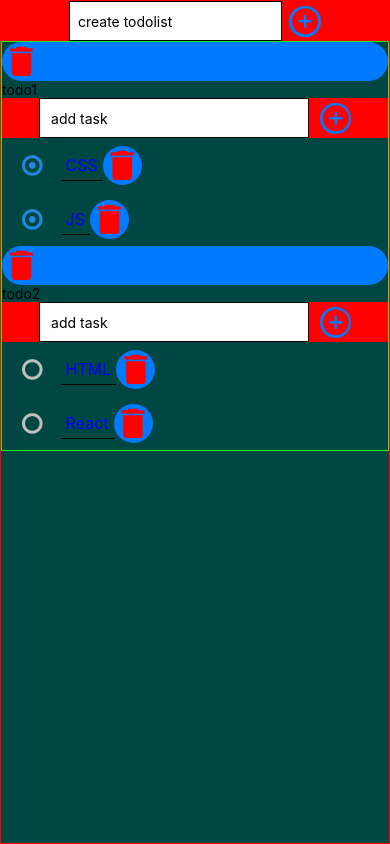
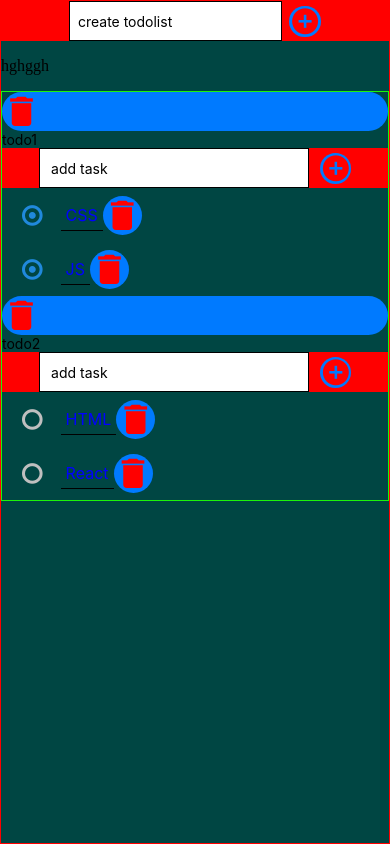
Before and after one commit to annavilnid/expo-app, a React Native app: screen / in a window 390 px wide. Built offline with nearby package versions, Linux system fonts and the light colour scheme.

Commit message:
add test

```diff
--- a/App.tsx
+++ b/App.tsx
@@ -56,6 +56,7 @@ export default function App() {
               <View style={styles.todolistForm}>
                 <AddItemForm placeholder={"create todolist"} buttonHandler={onPressAddTodolist}/>
               </View>
+                <p>hghggh</p>
               <View style={globalStyles.todolistList}>
                 {todolists.map(todolist => (
                     <View key={todolist.id}>
```
